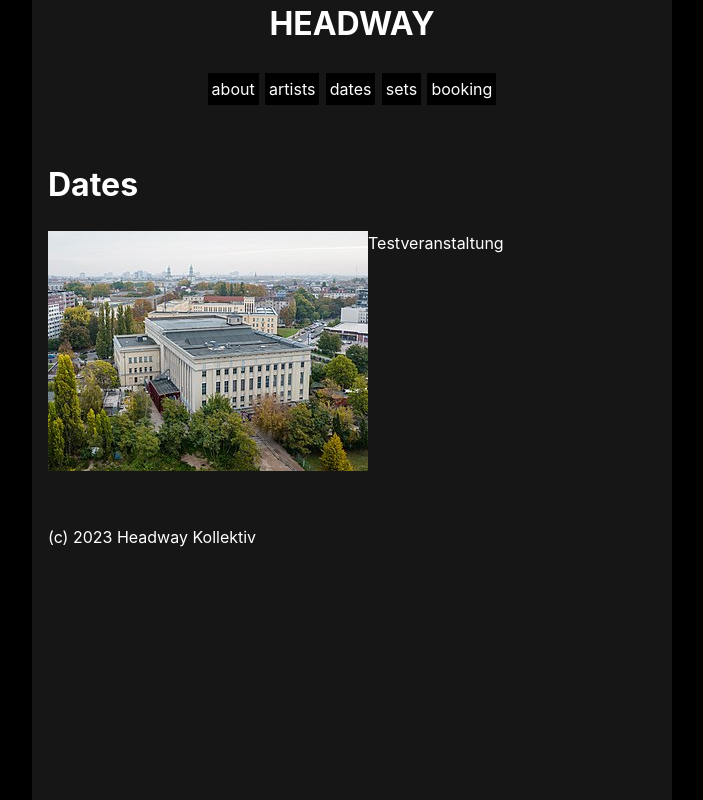
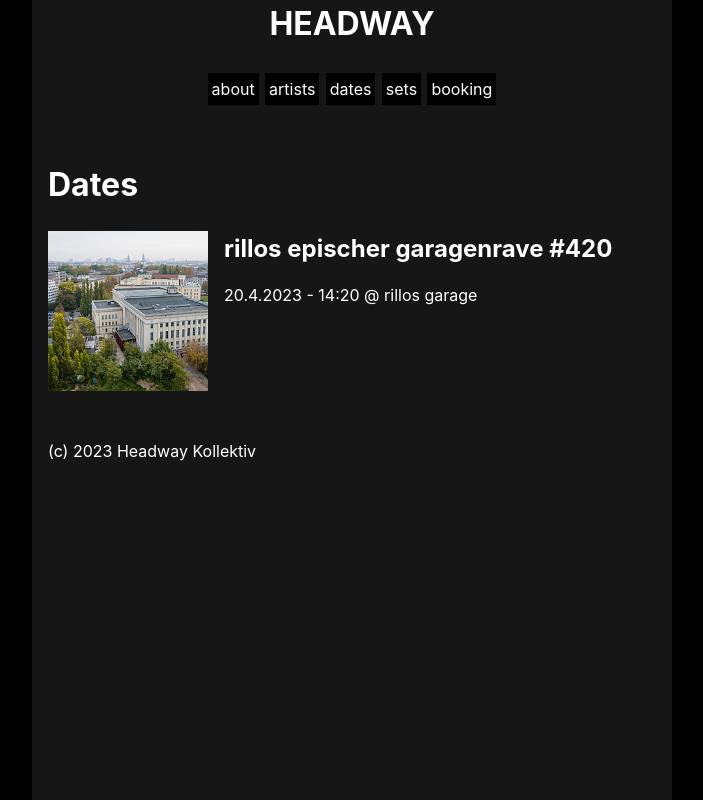
Before and after one commit to thallosaurus/headway-homepage, a Vue app: page /dates in a window 1280 px wide. Shown: the whole page, without its empty margins (288-991 px from the left). Built offline with nearby package versions, Linux system fonts and the light colour scheme.

Commit message:
more stuff but still beta

```diff
--- a/src/assets/data.json
+++ b/src/assets/data.json
@@ -74,8 +74,10 @@
     ],
     "dates": [
         {
-            "title": "Testveranstaltung",
-            "promo": "berghain.jpg"
+            "title": "rillos epischer garagenrave #420",
+            "promo": "berghain.jpg",
+            "ts": 1682000400,
+            "where": "rillos garage"
         }
     ]
 }
--- a/src/components/DatesComponent.vue
+++ b/src/components/DatesComponent.vue
@@ -1,35 +1,67 @@
 <script>
 export default {
     props: {
-        data: Object
+        data: Object,
+        index: Number
+    },
+    computed: {
+        humandate() {
+            let d = new Date();
+
+            //Converts Seconds to rough Milliseconds
+            d.setTime(this.data.ts * 1000);
+            let str = `${d.getDate()}.${d.getMonth() + 1}.${d.getFullYear()} - ${d.getHours()}:${d.getMinutes()}`
+            return str;
+        }
     }
 }
 </script>
 
 <template>
-    <div class="row">
+    <div class="row big">
         <!-- Left Comp -->
         <div class="imgContainer">
             <img :src="data.promo">
         </div>
         <!-- Right Comp -->
         <div>
-            {{ data.title }}
+            <h2>
+                {{ data.title }}
+            </h2>
+            <p>
+                {{ humandate }} @ {{ data.where }}
+            </p>
         </div>
     </div>
 </template>
 
-<style>
+<style scoped>
+h2 {
+    margin: 0;
+}
+.big {
+    height: 10em !important;
+    grid-template-columns: 10em 1fr;
+}
+
 .row {
     display: grid;
-    grid-template-columns: 0.25fr 0.75fr;
     grid-template-rows: 1fr;
-    grid-column-gap: 0px;
+    grid-column-gap: 1em;
     grid-row-gap: 0px;
+    height: 2em;
 }
 
 .imgContainer {
-    height: 100%;
+    background-color: green;
+    height: 10em;
+    width: 10em;
+    overflow: hidden;
+}
+
+img {
+    height: 10em;
+    /* height: ; */
     /* background-color: green; */
 }
 </style>
--- a/src/pages/BookingPage.vue
+++ b/src/pages/BookingPage.vue
@@ -1,3 +1,77 @@
+<script>
+export default {
+    data() {
+        return {
+            selectedDj: this.$route.query.artist ?? -1
+        }
+    },
+    mounted() {
+        // alert(this.selectedDj);
+    }
+}
+</script>
 <template>
     <h1>Booking</h1>
+
+    <form>
+        <div class="block">
+
+            <label for="artist">DJ/Artist:</label>
+            <select name="artist" v-model="selectedDj" required>
+                <option disabled value="-1">None selected</option>
+                <option v-for="(dj, index) in this.$store.state.artists" :value="index">
+                    {{ dj.name }}
+                </option>
+            </select>
+        </div>
+
+        <!-- <p> -->
+        <div class="block">
+            <label for="name">Name:</label>
+            <input type="text" name="name" required>
+        </div>
+
+        <div class="block">
+            <label for="email">E-Mail Address:</label>
+            <input type="email" name="email" required>
+        </div>
+
+        <div class="block">
+
+            <label for="message">Message:</label>
+            <textarea name="message"></textarea>
+        </div>
+
+        <input type="submit">
+        <!-- </p> -->
+
+        <!-- <p> -->
+
+        <!-- </p> -->
+
+    </form>
 </template>
+
+<style scoped>
+form {
+    /* display: flex; */
+}
+.block {
+    /* width: 49%; */
+    /* display: inline-block; */
+    margin: 1em 0;
+}
+
+/* .right {
+    float: right;
+} */
+
+label,
+input {
+    display: block;
+}
+
+textarea {
+    width: 100%;
+}
+</style>
```
